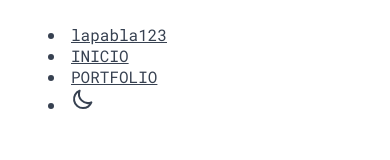
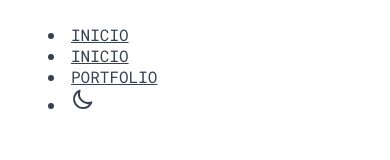
Before and after one commit to pablodelfante/works-next-app, a Next.js app: page / in a window 390 px wide. Shown: the top 160 px of the page. Built offline with nearby package versions, Linux system fonts and the light colour scheme.

Commit message:
arreglo detalle responsive

```diff
--- a/components/template/Footer.js
+++ b/components/template/Footer.js
@@ -6,7 +6,7 @@ export default function Footer() {
     const year = date.getFullYear();
 
     return (
-            <footer className={style.prueba} className='py-10 px-10 md:px-72'>
+            <footer className={style.prueba} className='py-10 px-5 md:px-72'>
                 <ul className='flex flex-col sm:flex-row justify-between'>
                     <li>
                         <Link href='https://github.com/pablodelfante'>
--- a/components/template/Header.js
+++ b/components/template/Header.js
@@ -26,12 +26,12 @@ export default function Header() {
                 <link rel="shortcut icon" href="/favicon.svg" />
             </Head>
 
-            <header className='px-10 md:px-72 | sticky top-0 bg-white shadow-sm'>
+            <header className='px-5 md:px-72 | sticky top-0 bg-white shadow-sm'>
                 <ul className='flex justify-end gap-3 md:gap-10 py-10'>
 
                     <li className='mr-auto'>
                         <Link href='/'>
-                            <a>lapabla123</a>
+                            <a>INICIO</a>
                         </Link>
                     </li>
                     <li>
--- a/components/template/Layout.js
+++ b/components/template/Layout.js
@@ -15,7 +15,7 @@ export default function Layout(props) {
             <Header/>
 
             {/* CONTENIDO PRINCIPAL */}
-            <main className='px-10 md:px-72'>
+            <main className='px-5 md:px-72'>
             {children}
             </main>
 
```
Also changed, not shown: jsconfig.json (added, +7 -0 lines).
